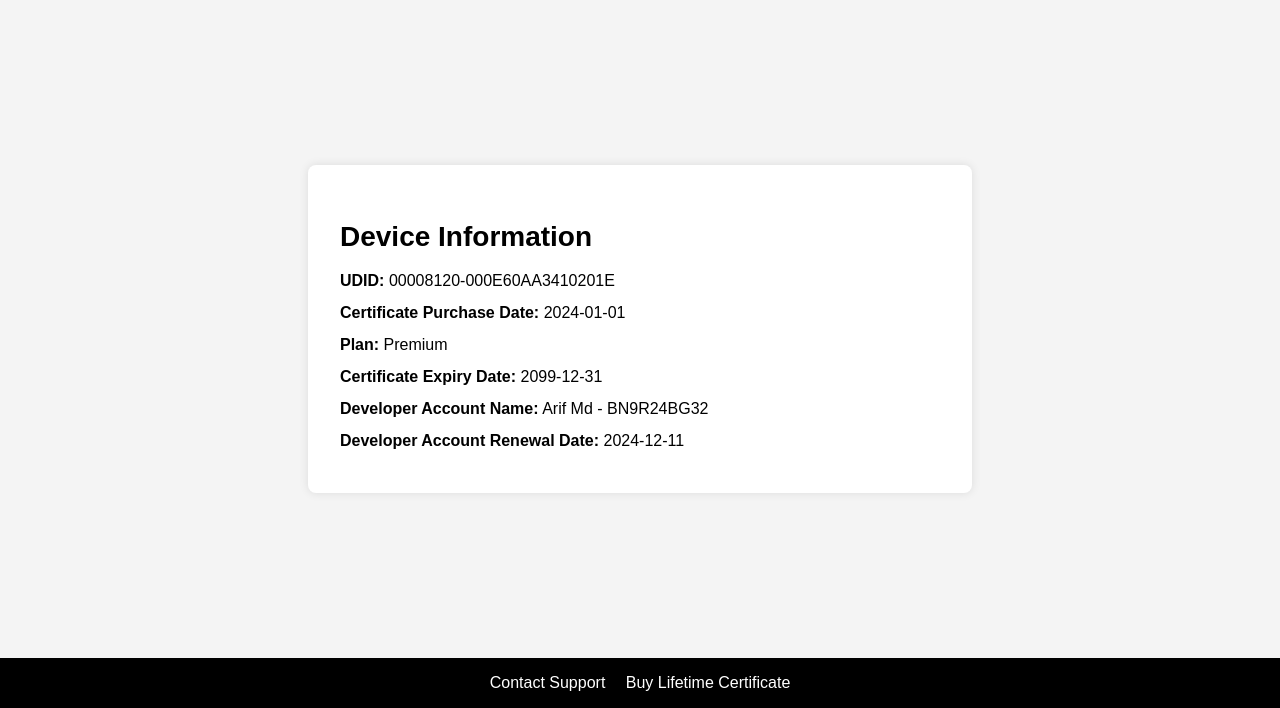
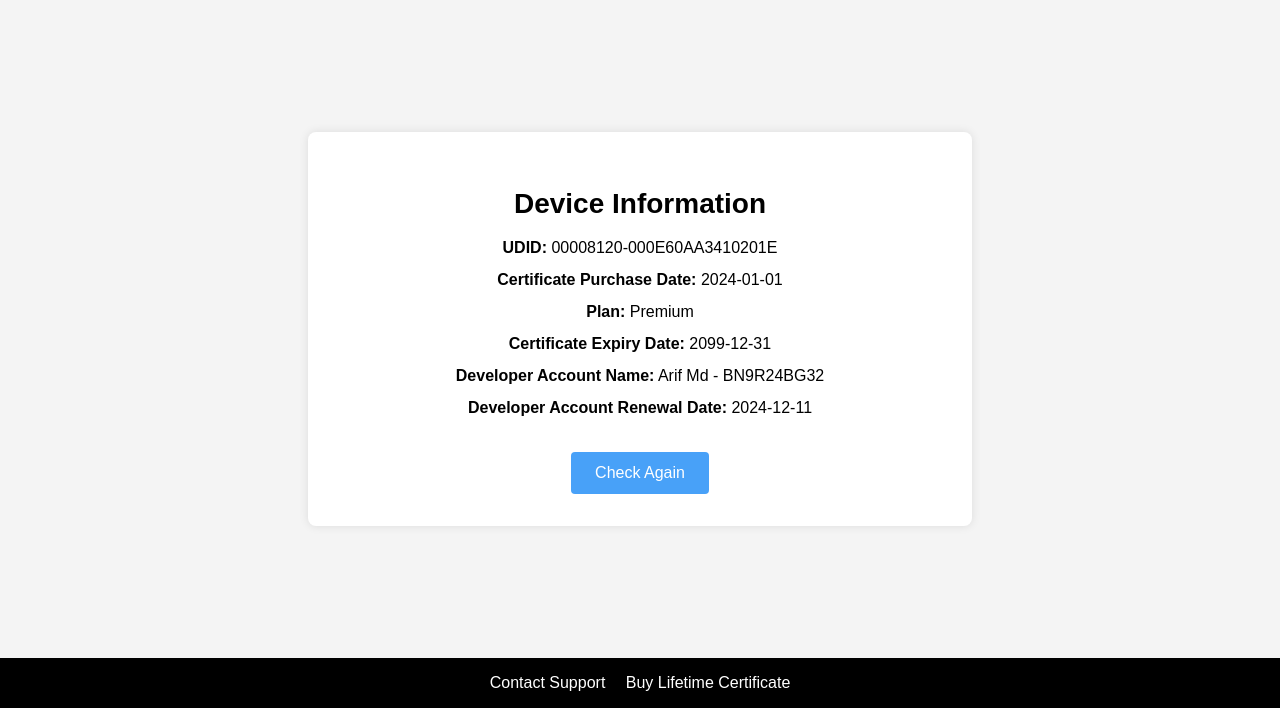
Before and after one commit to apptesters-org/p12check, a Flask app: template templates/info.html in a window 1280 px wide. Shown: the part 92-800 px from the top of the page. Run offline with Flask 2, Linux system fonts and the light colour scheme; the template is opened without the code that fills it: values that come from a table or form of the project are taken from there, others are empty; data comes from the database, SQL or seed files in the repository.

Commit message:
Update info.html

```diff
--- a/templates/info.html
+++ b/templates/info.html
@@ -53,15 +53,32 @@
             box-shadow: 0 0 10px rgba(0, 0, 0, 0.1);
             width: 100%;
             max-width: 600px;
+            text-align: center; /* Center text inside the container */
         }
         h2 {
             font-size: 1.75rem;
             margin-bottom: 1rem;
+            text-align: center; /* Center the title text */
         }
         p {
             margin: 0.5rem 0;
             font-size: 1rem;
             line-height: 1.5;
+        }
+        .check-again-button {
+            display: inline-block;
+            padding: 0.75rem 1.5rem;
+            margin-top: 1.5rem;
+            font-size: 1rem;
+            color: white;
+            background-color: #48a1f8;
+            border: none;
+            border-radius: 4px;
+            text-decoration: none;
+            text-align: center;
+        }
+        .check-again-button:hover {
+            background-color: #1f7dce; /* Darker shade for hover effect */
         }
     </style>
 </head>
@@ -78,6 +95,7 @@
             <p><strong>Certificate Expiry Date:</strong> {{ device.certificate_expiry_date }}</p>
             <p><strong>Developer Account Name:</strong> {{ device.developer_account_name }}</p>
             <p><strong>Developer Account Renewal Date:</strong> {{ device.developer_account_renewal_date }}</p>
+            <a href="https://udid.apptesters.org/" class="check-again-button">Check Again</a>
         </div>
     </main>
     <footer>
```
